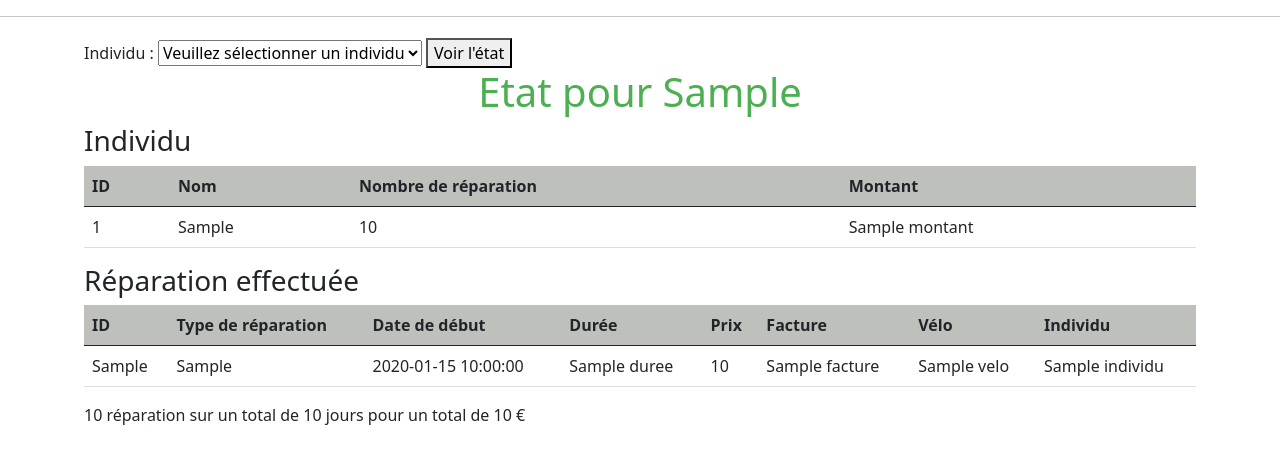
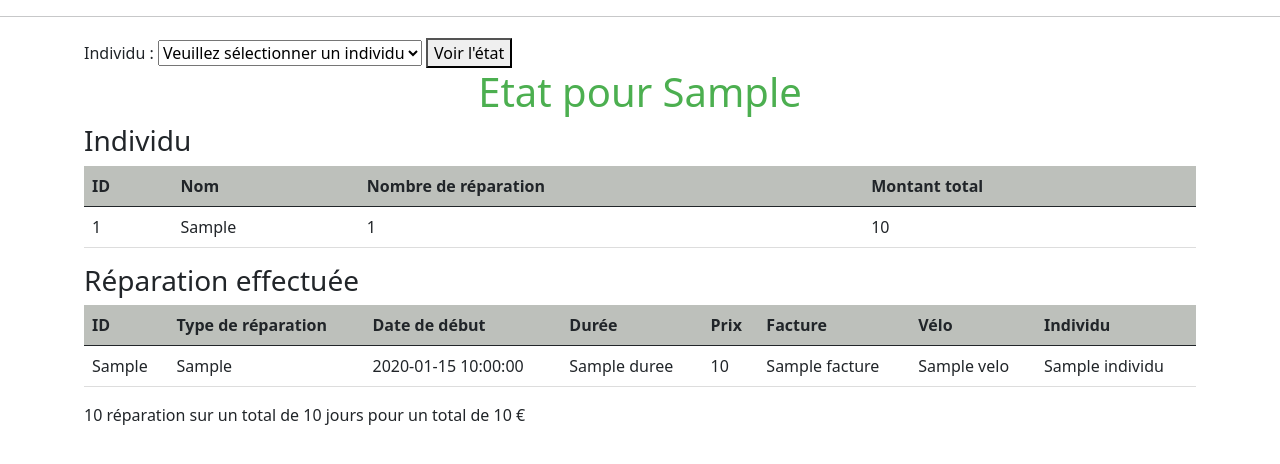
Before and after one commit to TimotheSandt/SAE1.03-1.04, a Flask app: template www/templates/reparation/etat_reparation.html in a window 1280 px wide. Shown: the part 56-520 px from the top of the page. Run offline with Flask 3, Linux system fonts and the light colour scheme; the template is opened without the code that fills it: most values are stand-ins (such as "Sample title", 1, 10 or a date in 2020); some libraries are stand-ins or nearby versions.

Commit message:
test 2.11 etat_reparation

```diff
--- a/www/templates/reparation/etat_reparation.html
+++ b/www/templates/reparation/etat_reparation.html
@@ -55,15 +55,15 @@
                         <th>ID</th>
                         <th>Nom</th>
                         <th>Nombre de réparation</th>
-                        <th>Montant</th>
+                        <th>Montant total</th>
                     </tr>
                 </thead>
                 <tbody>
                     <tr>
                         <td>{{ individu.id }}</td>
                         <td>{{ individu.nom_prenom }}</td>
-                        <td>{{ individu.nb }}</td>
-                        <td>{{ individu.montant }}</td>
+                        <td>{{ individu.nb_reparation }}</td>
+                        <td>{{ individu.montant_total }}</td>
                     </tr>
                 </tbody>
             </table>
```
